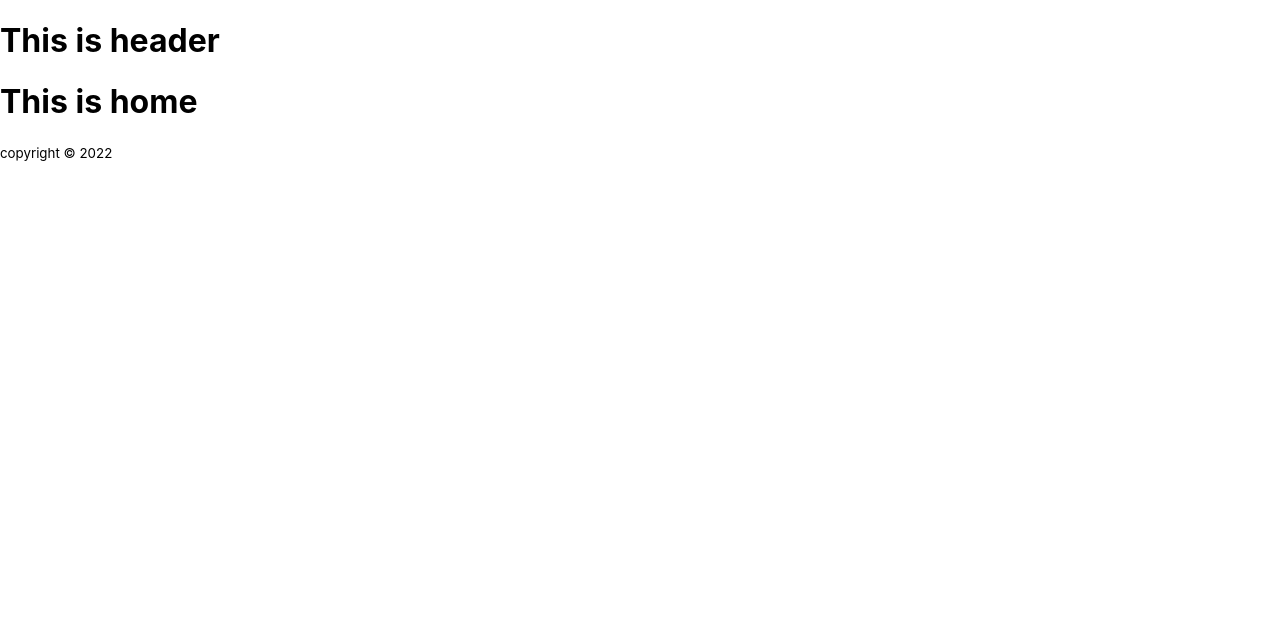
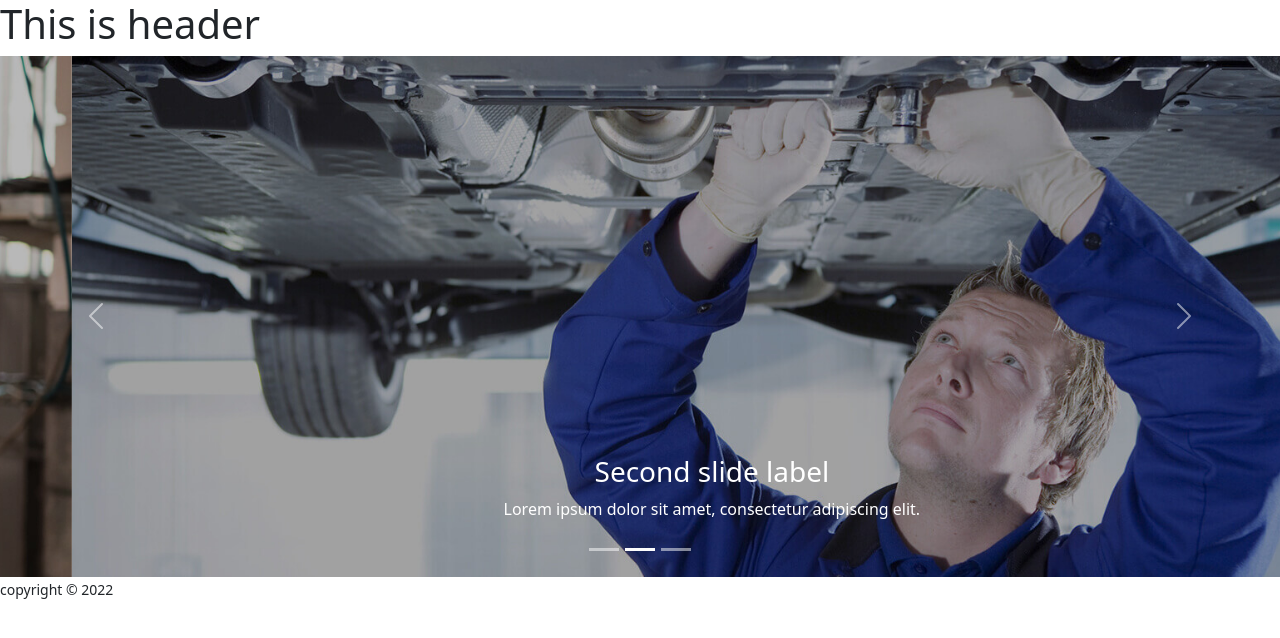
Before and after one commit to Sazid99246/genius-car-services-client, a React (Create React App) app: page / in a window 1280 px wide. Shown: the top 638 px of the page. Built offline with nearby package versions, Linux system fonts and the light colour scheme.

Commit message:
added banner to homepage

```diff
--- a/src/App.js
+++ b/src/App.js
@@ -6,7 +6,7 @@ import Login from './Pages/Login/Login';
 import Register from './Pages/Register/Register';
 import Header from './Pages/Shared/Header/Header';
 import Footer from './Pages/Shared/Footer/Footer';
-
+import 'bootstrap/dist/css/bootstrap.min.css';
 function App() {
   return (
     <div>
--- /dev/null
+++ b/src/Pages/Home/Banner/Banner.js
@@ -0,0 +1,55 @@
+import React, { useState } from 'react';
+import { Carousel } from 'react-bootstrap';
+import banner1 from '../../../images/banner/banner1.jpg'
+import banner2 from '../../../images/banner/banner2.jpg'
+import banner3 from '../../../images/banner/banner3.jpg'
+const Banner = () => {
+    const [index, setIndex] = useState(0);
+    const handleSelect = (selectedIndex, e) => {
+        setIndex(selectedIndex);
+    }
+        return (
+            <div>
+                <Carousel activeIndex={index} onSelect={handleSelect}>
+                    <Carousel.Item>
+                        <img
+                            className="d-block w-100"
+                            src={banner1}
+                            alt="First slide"
+                        />
+                        <Carousel.Caption>
+                            <h3>First slide label</h3>
+                            <p>Nulla vitae elit libero, a pharetra augue mollis interdum.</p>
+                        </Carousel.Caption>
+                    </Carousel.Item>
+                    <Carousel.Item>
+                        <img
+                            className="d-block w-100"
+                            src={banner2}
+                            alt="Second slide"
+                        />
+
+                        <Carousel.Caption>
+                            <h3>Second slide label</h3>
+                            <p>Lorem ipsum dolor sit amet, consectetur adipiscing elit.</p>
+                        </Carousel.Caption>
+                    </Carousel.Item>
+                    <Carousel.Item>
+                        <img
+                            className="d-block w-100"
+                            src={banner3}
+                            alt="Third slide"
+                        />
+
+                        <Carousel.Caption>
+                            <h3>Third slide label</h3>
+                            <p>
+                                Praesent commodo cursus magna, vel scelerisque nisl consectetur.
+                            </p>
+                        </Carousel.Caption>
+                    </Carousel.Item>
+                </Carousel>
+            </div>
+        );
+    }
+    export default Banner;
--- a/src/Pages/Home/Home.js
+++ b/src/Pages/Home/Home.js
@@ -1,9 +1,10 @@
 import React from 'react';
+import Banner from './Banner/Banner';
 
 const Home = () => {
     return (
         <div>
-            <h1>This is home</h1>
+            <Banner />
         </div>
     );
 };
```
